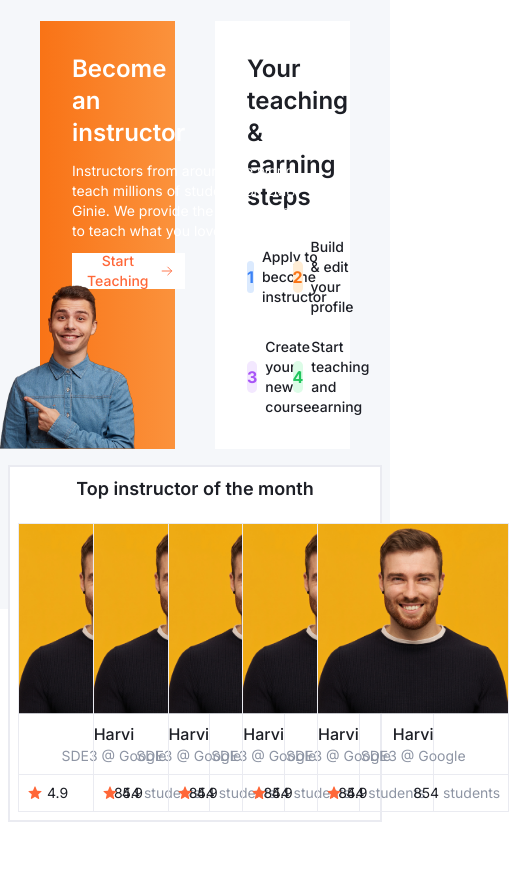
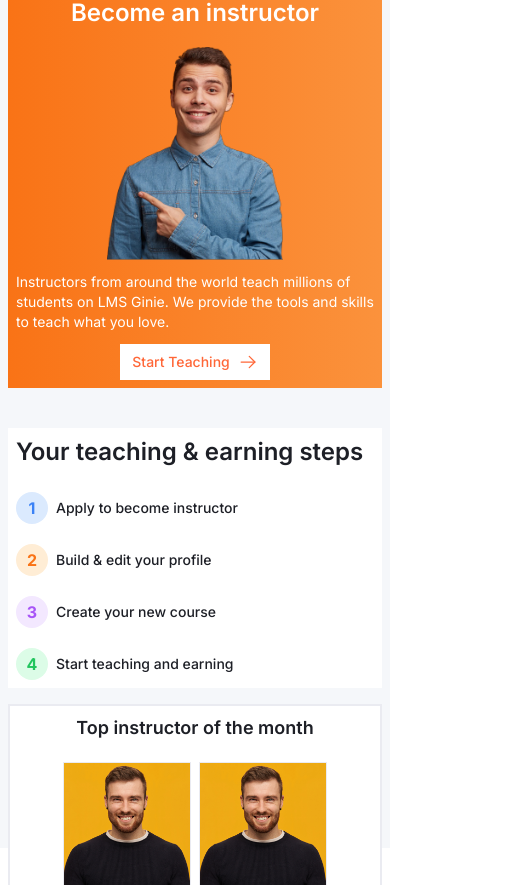
Before and after one commit to lmsGenie/lms-app, a Next.js app: page / in a window 390 px wide. Shown: the part 10219-11104 px from the top of the page, 509 px wide, since content can reach past the window. Built offline with nearby package versions, Linux system fonts and the light colour scheme.

Commit message:
feat: implemented dark mode and responsiveness

```diff
--- a/src/app/page.tsx
+++ b/src/app/page.tsx
@@ -112,7 +112,7 @@ export default function Home() {
       </section>
 
       {/* recently added courses */}
-      <section className="relative -top-28 my-4 px-10 dark:bg-gray-900 md:my-6 md:px-16 lg:my-14 lg:px-20">
+      <section className="relative -top-28 my-4 px-10 dark:bg-gray-900 md:my-6 md:px-16 lg:mt-14 lg:px-20">
         <h1 className="mb-4 text-center text-lg font-semibold dark:text-white md:mb-5 md:text-xl lg:mb-6 lg:text-2xl">
           Recently added courses
         </h1>
@@ -136,37 +136,42 @@ export default function Home() {
       </section>
 
       {/* become an instructor */}
-      <section className="relative my-4 grid grid-cols-2 gap-10 bg-gray-50 p-10 pb-40 dark:bg-gray-900 md:my-6 md:p-16 md:pb-40 lg:my-14 lg:p-20 lg:pb-40">
-        <div className="relative space-y-3 bg-gradient-to-r from-orange-500 to-orange-400 p-8">
-          <h1 className="text-2xl font-semibold text-white">
+      <section className="relative my-4 grid grid-cols-1 gap-10 bg-gray-50 p-2 pb-40 dark:bg-gray-800 md:my-6 md:grid-cols-2 md:p-12 md:pb-40 lg:my-14 lg:p-20 lg:pb-40">
+        <div className="relative space-y-3 bg-gradient-to-r from-orange-500 to-orange-400 p-2 lg:p-4 xl:p-8">
+          <h1 className="text-center text-2xl font-semibold text-white lg:text-left">
             Become an instructor
           </h1>
-          <p className="w-64 text-sm text-white">
-            Instructors from around the world teach millions of students on LMS
-            Ginie. We provide the tools and skills to teach what you love.
+          <div className="flex flex-col-reverse gap-3 lg:flex-row">
+            <div className="flex flex-col gap-3">
+              <p className="text-sm text-white md:w-64">
+                Instructors from around the world teach millions of students on
+                LMS Ginie. We provide the tools and skills to teach what you
+                love.
               </p>
               <Button
                 variant={"primarylight"}
                 type="button"
-            className="bg-white hover:bg-gray-50"
+                className="self-center bg-white hover:bg-gray-50 lg:self-start"
                 size={"sm"}
               >
                 Start Teaching <Icon id="ArrowRight" className="ml-2 w-5" />
               </Button>
+            </div>
             <Image
               src={becomeInstructor}
               alt="instructor"
-            className="absolute bottom-0 right-10 w-44"
+              className="bottom-0 w-44 self-center md:w-32 lg:absolute lg:right-5 lg:w-40 xl:right-10 xl:w-44"
             />
+          </div>
         </div>
 
         {/* for more details */}
-        <div className="flex flex-col items-center justify-center space-y-6 bg-white p-8">
+        <div className="flex flex-col items-center justify-center space-y-6 bg-white p-2 dark:bg-gray-900 lg:p-4 xl:p-8">
           <h1 className="self-start text-2xl font-semibold">
             Your teaching & earning steps
           </h1>
           {/* for steps */}
-          <div className="grid grid-cols-2 gap-5">
+          <div className="grid grid-cols-1 gap-5 self-start lg:grid-cols-2">
             <div className="flex items-center gap-2">
               <div className="flex h-8 w-8 items-center justify-center rounded-full bg-blue-100 font-bold text-blue-500">
                 1
@@ -199,35 +204,41 @@ export default function Home() {
       </section>
 
       {/* top instructor of the month */}
-      <section className="relative -top-40 mx-2 space-y-5 border-2 border-gray-100 bg-white p-2 dark:bg-gray-800 md:mx-11 md:p-5 lg:mx-10 lg:p-10">
+      <section className="relative -top-40 mx-2 flex flex-col items-center justify-center space-y-5 border-2 border-gray-100 bg-white p-2 dark:bg-gray-800 md:mx-11 md:p-5 lg:mx-10 lg:p-10">
         <h1 className="text-center text-lg font-semibold dark:text-white md:text-xl lg:text-2xl">
           Top instructor of the month
         </h1>
 
         {/* container for top mentors */}
-        <div className="grid grid-cols-5 gap-5">
+        <div className="grid grid-cols-2 gap-2 sm:grid-cols-2 sm:gap-5 md:grid-cols-3 lg:grid-cols-4 xl:grid-cols-5">
           {Array.from({ length: 5 }).map((_, index) => {
             return (
-              <div key={index} className="w-48 border-[1.5px] border-gray-100">
+              <div
+                key={index}
+                className="w-32 border-[1.5px] border-gray-100 dark:bg-gray-900 sm:w-48"
+              >
                 <Image src={topMentor} alt="mentor" />
-                <div className="p-2">
-                  <h2 className="text-center font-medium text-gray-900">
+                <div className="p-1 sm:p-2">
+                  <h2 className="text-center text-sm font-medium text-gray-900 dark:text-white sm:text-base">
                     Harvi
                   </h2>
-                  <p className="text-center text-sm text-gray-500">
+                  <p className="text-center text-xs text-gray-500 sm:text-sm">
                     SDE3 @ Google
                   </p>
                 </div>
-                <div className="flex items-center justify-between border-t-[1.5px] border-gray-100 px-2 py-1">
+                <div className="flex flex-col items-center justify-between border-t-[1.5px] border-gray-100 px-2 sm:flex-row sm:py-1">
                   <div className="flex items-center gap-1 text-sm">
                     <Icon
                       id="Star"
-                      className="w-4 fill-primary-500 stroke-none"
+                      className="w-3 fill-primary-500 stroke-none sm:w-4"
                     />{" "}
-                    <p>4.9</p>
+                    <p className="text-xs sm:text-base">4.9</p>
                   </div>
-                  <p className="text-sm  text-gray-900">
-                    854 <span className="text-gray-500">students</span>
+                  <p className="text-xs text-gray-900  sm:text-sm">
+                    854{" "}
+                    <span className="text-sm text-gray-500 sm:text-base">
+                      students
+                    </span>
                   </p>
                 </div>
               </div>
```
Lines whose indentation alone changed are shown as unchanged.
